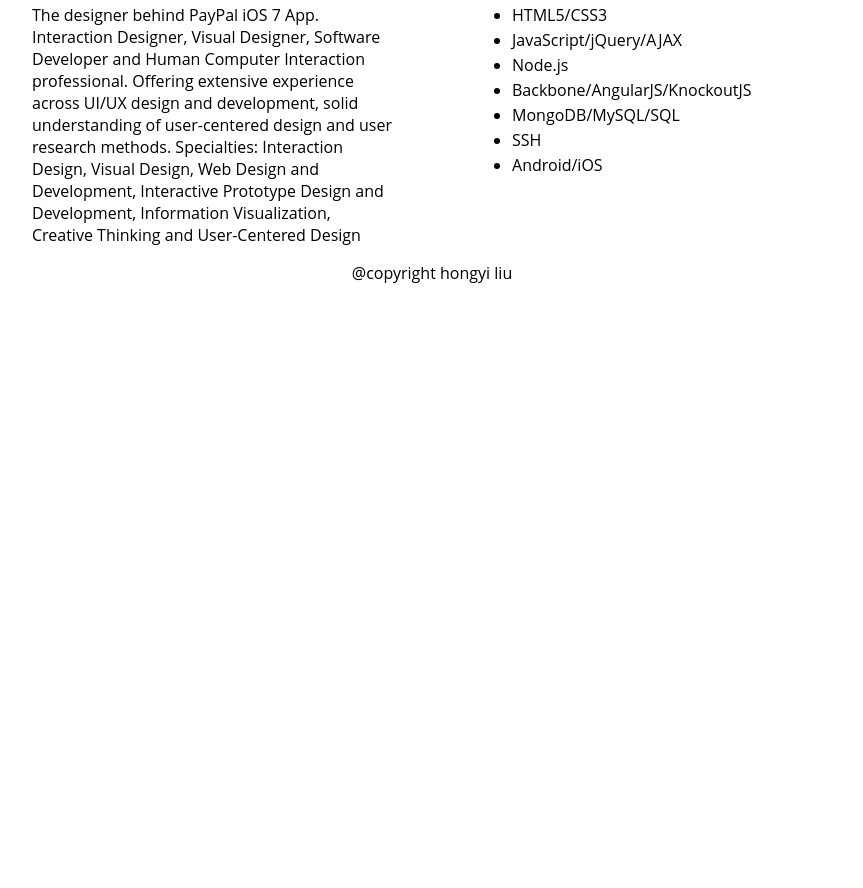
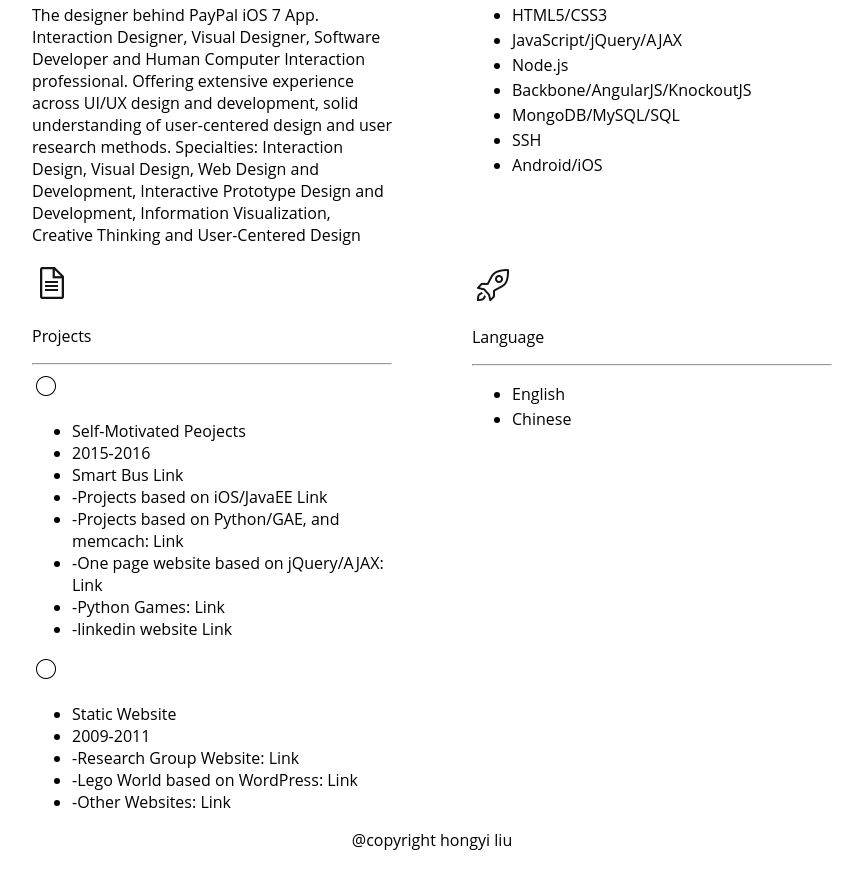
Before and after one commit to LeoHongyi/myresume, a plain HTML site: page index.html in a window 1280 px wide. Shown: the part 410-1298 px from the top of the page, without its empty margins (208-1071 px from the left). Before the commit the page ends 800 px from the top, so only its background shows below. Drawn offline with Linux system fonts and the light colour scheme.

Commit message:
change update

```diff
--- a/index.html
+++ b/index.html
@@ -82,6 +82,58 @@ It is time to hire me hongyi.
 				</div>
 				</div>
 			</section>
+
+			<section class="main_section">
+				<div class="left">
+					<img class="icon" src="img/icon_file.png">
+
+					<p>Projects</p>
+					<hr>
+					<div class="section_content">
+					<img class="icon_circle" src="img/icon_circle.png">
+					<ul class="project_list">
+						<li class="li_title">Self-Motivated Peojects</li>
+						<li class="li_year">2015-2016</li>
+						<li class="li_content">Smart Bus <a href="#">Link</a></li>
+						<li class="li_content">-Projects based on iOS/JavaEE <a href="#">Link</a></li>
+						<li class="li_content">-Projects based on Python/GAE, and memcach: <a href="#">Link</a></li>
+						<li class="li_content">-One page website based on jQuery/AJAX: <a href="#">Link</a></li>
+						<li class="li_content">-Python Games: <a href="#">Link</a></li>
+						<li class="li_content">-linkedin website <a href="#">Link</a></li>
+					</ul>
+
+
+					<img class="icon_circle" src="img/icon_circle.png">
+					<ul class="project_list">
+						<li class="li_title">Static Website</li>
+						<li class="li_year">2009-2011</li>
+						<li class="li_content">-Research Group Website: <a href="http://nanofm.mse.gatech.edu/" target="_blank">Link</a></li>
+						<li class="li_content">-Lego World based on WordPress: <a href="http://weihan.us/" target="_blank">Link</a></li>
+						<li class="li_content">-Other Websites: <a href="#">Link</a></li>
+					</ul>
+
+
+				</div>
+				</div>
+				<div class="right">
+					<img class="icon" src="img/icon_craft.png">
+					<p class="section_title">Language</p>
+					<hr>
+					<div class="section_content">
+					<ul class="skill_list">
+						<li>English</li>
+						<li>Chinese</li>
+					</ul>
+				</div>
+				</div>
+			</section>
+
+
+
+
+
+
+
 		</main>
 
 
```
